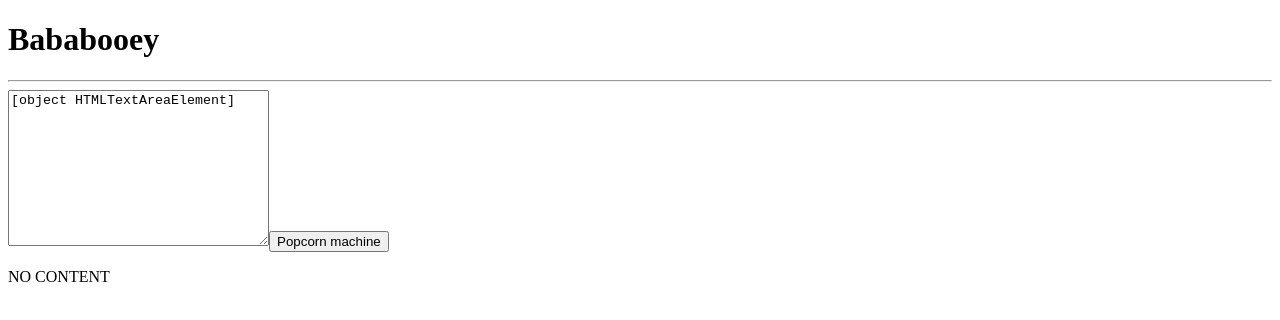
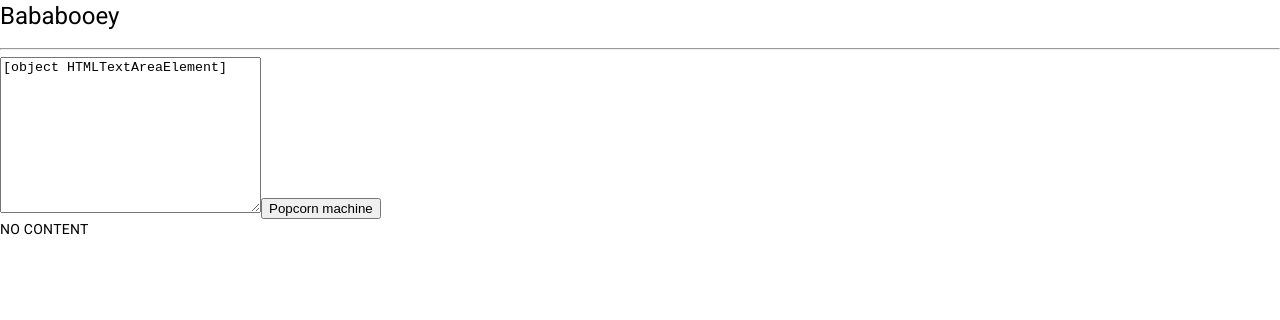
Before and after one commit to lyerlajd/4830-Angular-Demo, an Angular app in the folder Angular-Demo/: page / in a window 1280 px wide. Shown: the top 320 px of the page. Built offline with nearby package versions, Linux system fonts and the light colour scheme.

Commit message:
added angular materials

```diff
--- a/Angular-Demo/angular.json
+++ b/Angular-Demo/angular.json
@@ -25,6 +25,7 @@
               "src/assets"
             ],
             "styles": [
+              "@angular/material/prebuilt-themes/deeppurple-amber.css",
               "src/styles.css"
             ],
             "scripts": []
@@ -87,6 +88,7 @@
               "src/assets"
             ],
             "styles": [
+              "@angular/material/prebuilt-themes/deeppurple-amber.css",
               "src/styles.css"
             ],
             "scripts": []
--- a/Angular-Demo/package.json
+++ b/Angular-Demo/package.json
@@ -11,10 +11,12 @@
   "private": true,
   "dependencies": {
     "@angular/animations": "^15.2.0",
+    "@angular/cdk": "^15.2.1",
     "@angular/common": "^15.2.0",
     "@angular/compiler": "^15.2.0",
     "@angular/core": "^15.2.0",
     "@angular/forms": "^15.2.0",
+    "@angular/material": "^15.2.1",
     "@angular/platform-browser": "^15.2.0",
     "@angular/platform-browser-dynamic": "^15.2.0",
     "@angular/router": "^15.2.0",
--- a/Angular-Demo/src/app/app.module.ts
+++ b/Angular-Demo/src/app/app.module.ts
@@ -4,6 +4,7 @@
 import { AppComponent } from './app.component';
 
 import { PostCreateComponent } from './post/post-create/post-create.component';
+import { BrowserAnimationsModule } from '@angular/platform-browser/animations';
 
 @NgModule({
   declarations: [
@@ -11,7 +12,8 @@
     PostCreateComponent
   ],
   imports: [
-    BrowserModule
+    BrowserModule,
+    BrowserAnimationsModule
   ],
   providers: [],
   bootstrap: [AppComponent]
--- a/Angular-Demo/src/index.html
+++ b/Angular-Demo/src/index.html
@@ -6,8 +6,11 @@
   <base href="/">
   <meta name="viewport" content="width=device-width, initial-scale=1">
   <link rel="icon" type="image/x-icon" href="favicon.ico">
+  <link rel="preconnect" href="https://fonts.gstatic.com">
+  <link href="https://fonts.googleapis.com/css2?family=Roboto:wght@300;400;500&display=swap" rel="stylesheet">
+  <link href="https://fonts.googleapis.com/icon?family=Material+Icons" rel="stylesheet">
 </head>
-<body>
+<body class="mat-typography">
   <app-root></app-root>
 </body>
 </html>
--- a/Angular-Demo/src/styles.css
+++ b/Angular-Demo/src/styles.css
@@ -1 +1,4 @@
 /* You can add global styles to this file, and also import other style files */
+
+html, body { height: 100%; }
+body { margin: 0; font-family: Roboto, "Helvetica Neue", sans-serif; }
```
Also changed, not shown: 1 other file (tests, documents, lock files or other folders).
